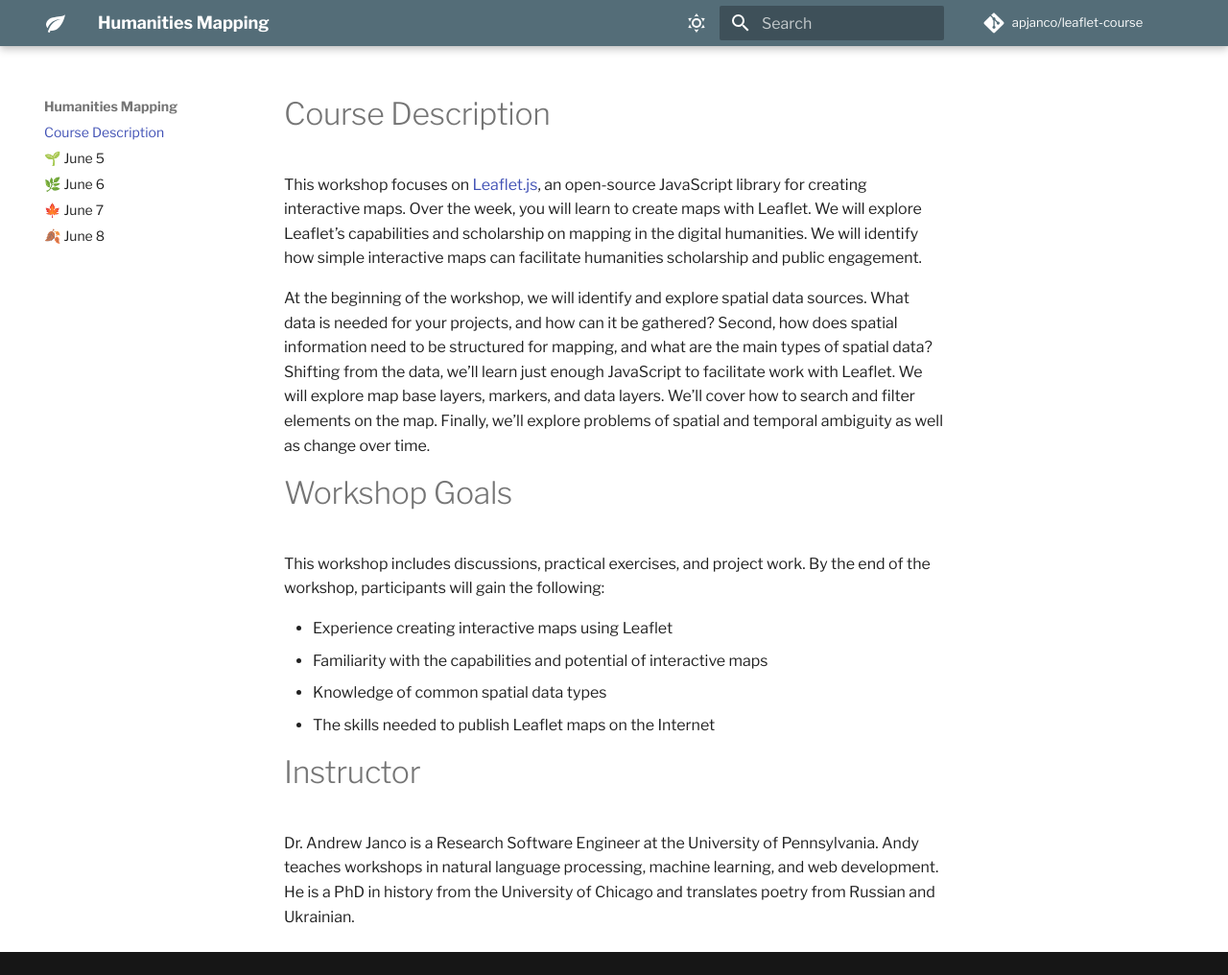
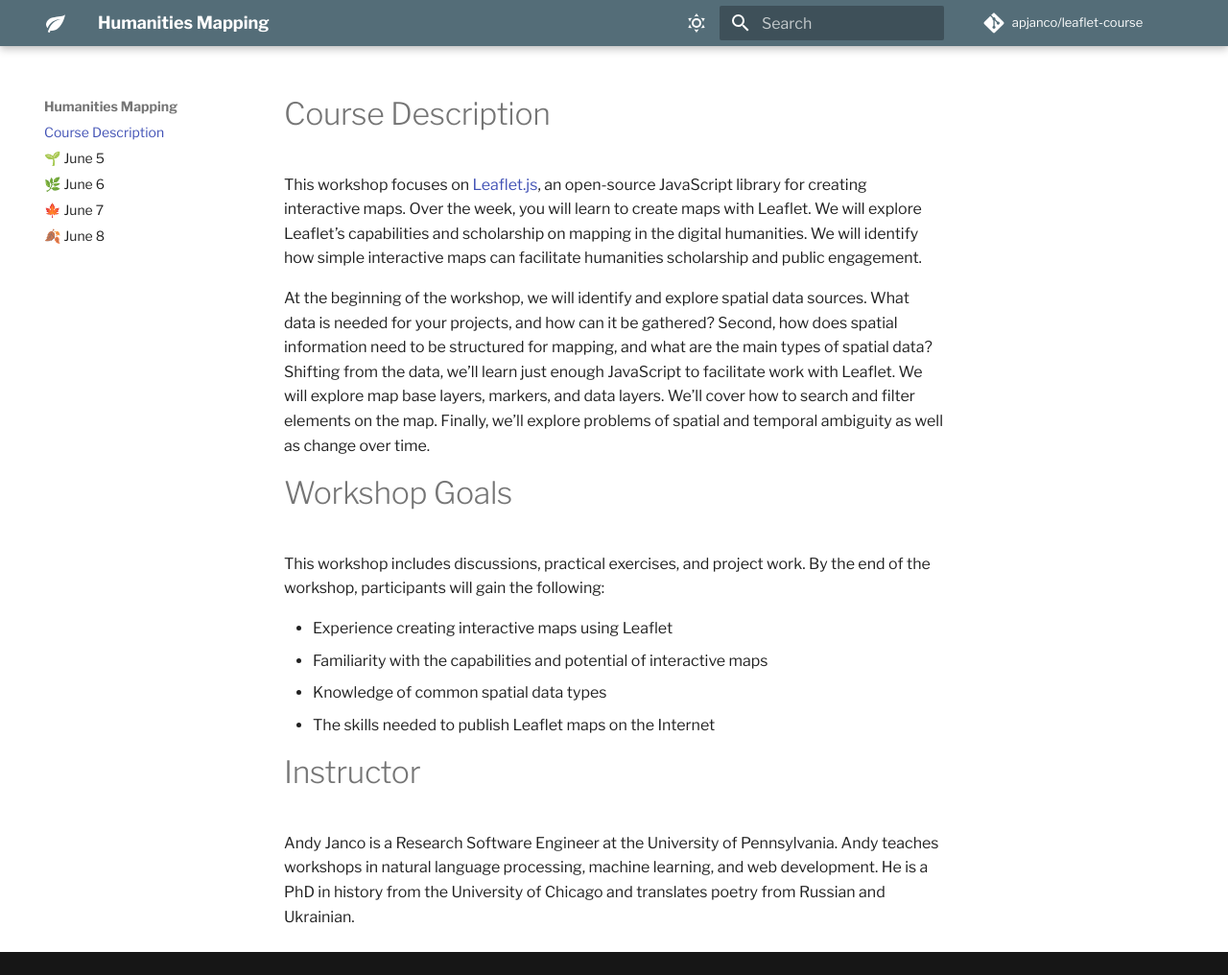
Before and after one commit to apjanco/leaflet-course, an MkDocs documentation site: the page built from docs/index.md, in a window 1280 px wide and 1016 px high. Shown: the whole window at 96% size. Built offline with MkDocs 1.6.1 and Material for MkDocs 9.7.7, drawn with Linux system fonts in a browser that asks for light colours.

Commit message:
run build

```diff
--- a/docs/index.md
+++ b/docs/index.md
@@ -13,4 +13,4 @@ This workshop includes discussions, practical exercises, and project work. By th
 - The skills needed to publish Leaflet maps on the Internet
 
 # Instructor
-Dr. Andrew Janco is a Research Software Engineer at the University of Pennsylvania.  Andy teaches workshops in natural language processing, machine learning, and web development. He is a PhD in history from the University of Chicago and translates poetry from Russian and Ukrainian.
+Andy Janco is a Research Software Engineer at the University of Pennsylvania.  Andy teaches workshops in natural language processing, machine learning, and web development. He is a PhD in history from the University of Chicago and translates poetry from Russian and Ukrainian.
```
